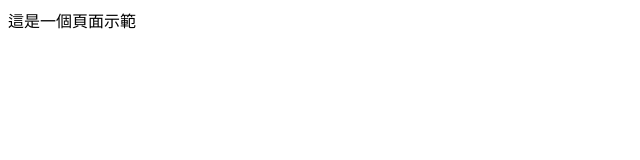
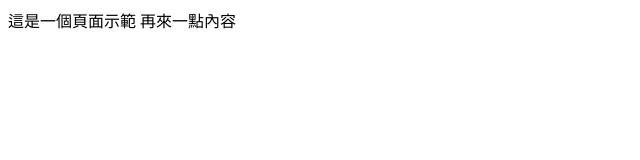
Before and after one commit to DolceTseng/git-practice, a plain HTML site: page product.html in a window 1280 px wide. Shown: the whole page, without its empty margins (0-640 px from the left). Drawn offline with Linux system fonts and the light colour scheme.

Commit message:
add: html

```diff
--- a/product.html
+++ b/product.html
@@ -7,5 +7,6 @@
 </head>
 <body>
     這是一個頁面示範
+    再來一點內容
 </body>
 </html>
```
